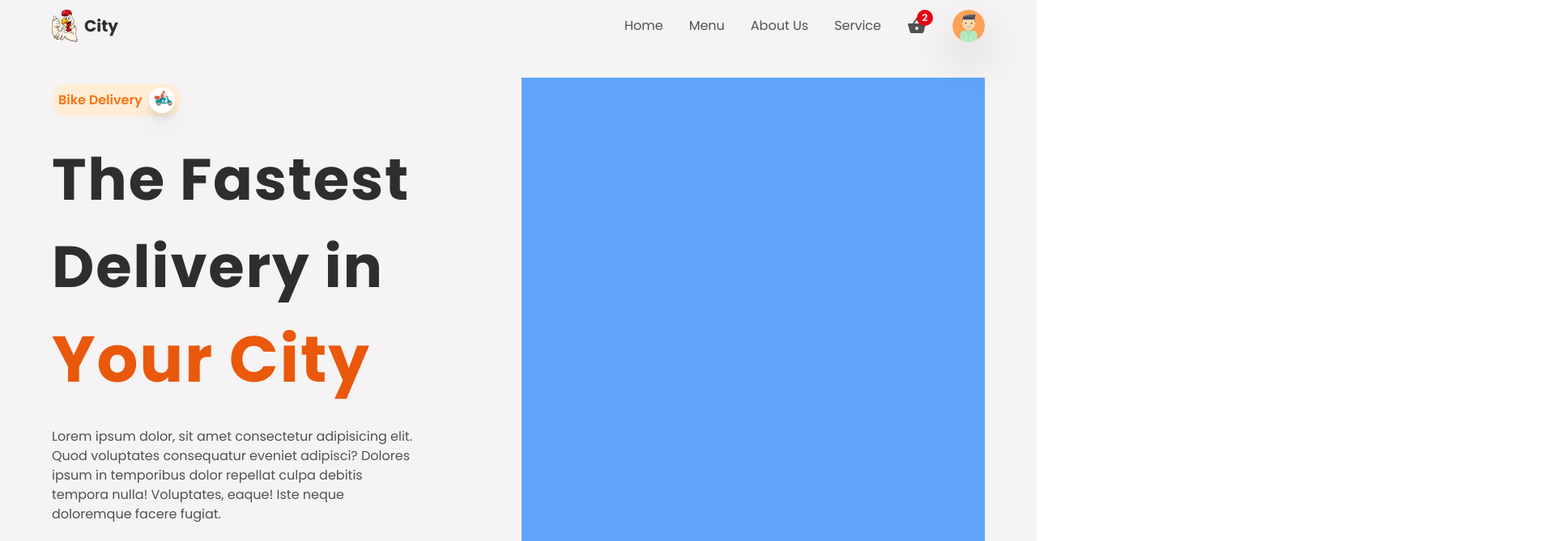
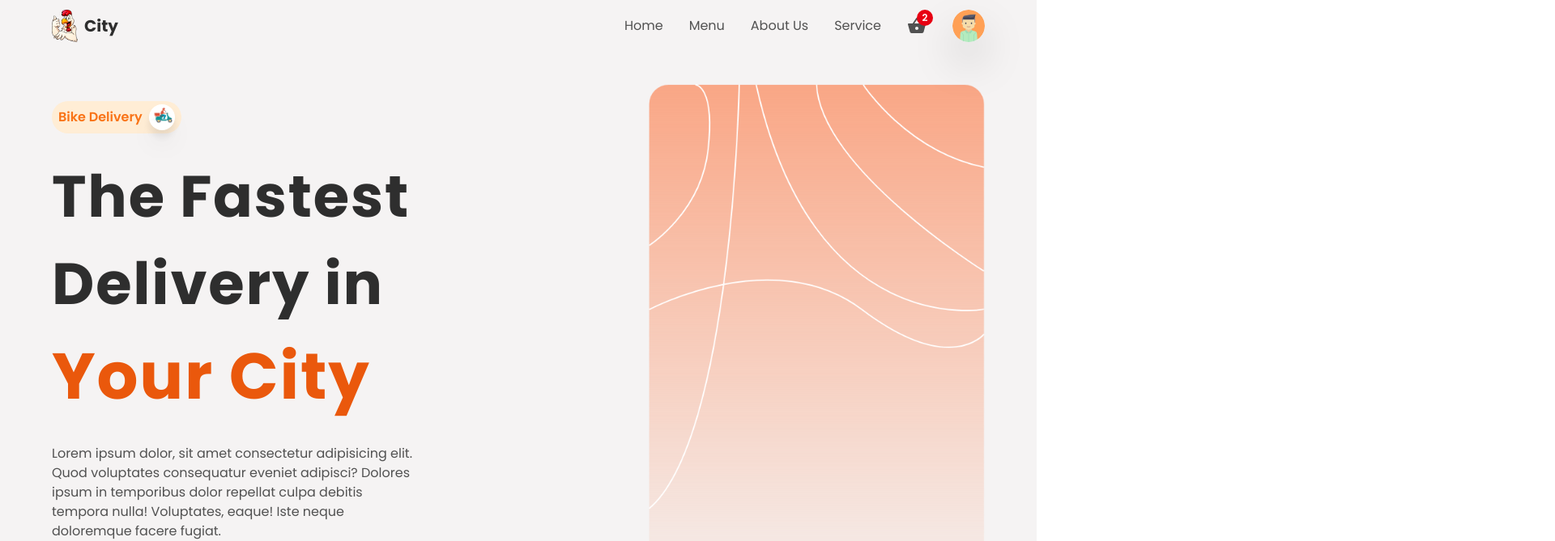
Before and after one commit to AmanpreetSingh1995/react-food-delivery-app, a React (Create React App) app: page / in a window 1280 px wide. Shown: the top 669 px of the page at 81% size, 1920 px wide, since content can reach past the window. Built offline with nearby package versions, Linux system fonts and the light colour scheme.

Commit message:
HomeContainer

```diff
--- a/src/components/HomeContainer.jsx
+++ b/src/components/HomeContainer.jsx
@@ -1,10 +1,11 @@
 import React from "react";
 
 import Delivery from "../img/delivery.png";
+import HeroBg from "../img/heroBg.png";
 
 const HomeContainer = () => {
 	return (
-		<section className="grid grid-cols-1 md:grid-cols-2 gap-2 w-full">
+		<section className="grid grid-cols-1 md:grid-cols-2 gap-2 w-full" id="home">
 			<div className="py-2 flex-1 flex flex-col items-start justify-center gap-6">
 				<div
 					className="flex items-center gap-2 justify-center bg-orange-100
@@ -42,7 +43,11 @@
 					Order Now
 				</button>
 			</div>
-			<div className="py-2 bg-blue-400 flex-1"></div>
+			<div className="py-2 flex-1 flex items-center">
+				<img src={HeroBg} className="ml-auto h-650" alt="hero-bg" />
+
+				<div className="w-full h-full absolute flex items-center justify-center"></div>
+			</div>
 		</section>
 	);
 };
--- a/src/index.css
+++ b/src/index.css
@@ -13,6 +13,7 @@
 html,
 body {
     scroll-behavior: smooth;
+    overflow-x: hidden;
 }
 
 @tailwind base;
```
